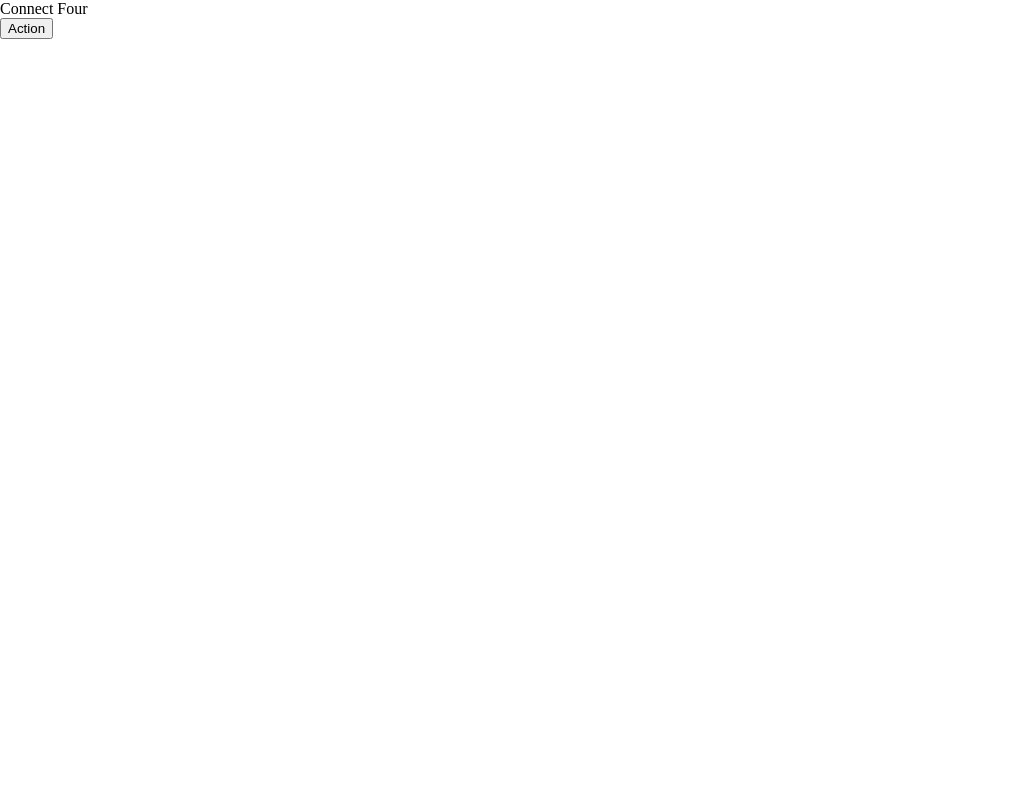
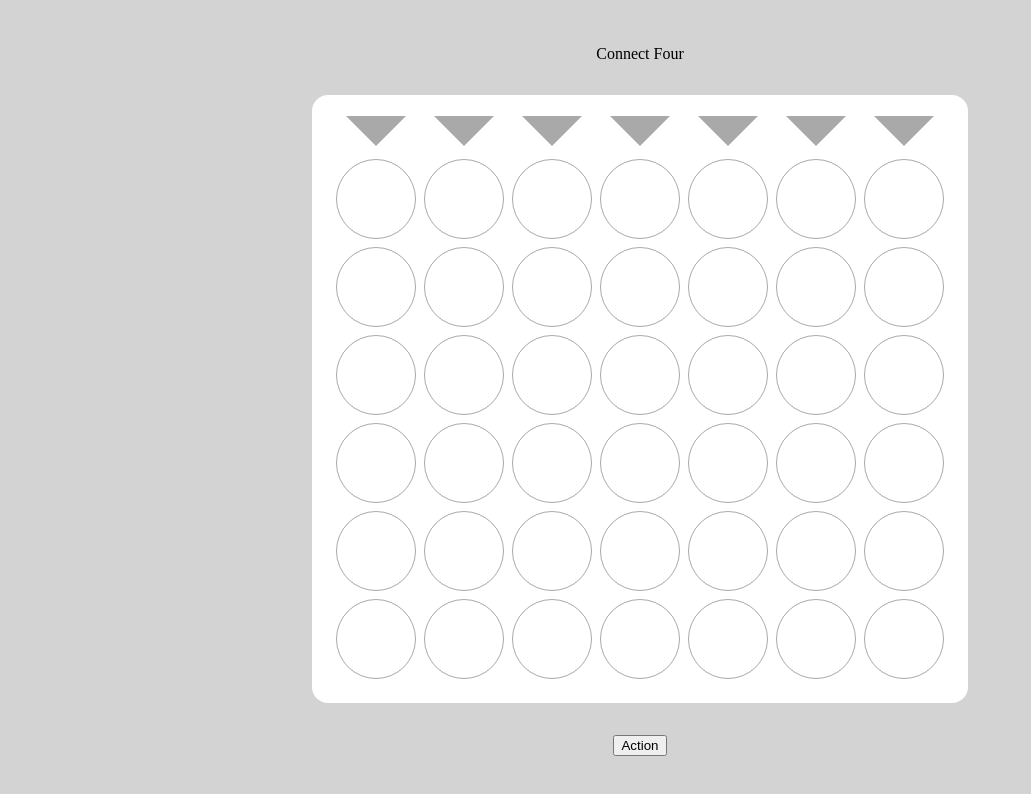
Before and after one commit to jskartes/connect-four, a plain HTML site: page index.html in a window 1280 px wide. Shown: the whole page, without its empty margins (0-1031 px from the left). Drawn offline with Linux system fonts and the light colour scheme.

Commit message:
finish initial CSS structure

```diff
--- a/index.html
+++ b/index.html
@@ -13,6 +13,7 @@
 
   <p id='game-state'></p>
 
+  <div id='board-frame'>
     <section id='column-buttons'>
       <div></div>
       <div></div>
@@ -73,6 +74,7 @@
       <div id='c6r4'></div>
       <div id='c6r5'></div>
     </section>
+  </div>
 
   <button>Action</button>
 
--- a/style.css
+++ b/style.css
@@ -2,3 +2,48 @@
   box-sizing: border-box;
   margin: 0;
 }
+
+body {
+  align-items: center;
+  background-color: lightgray;
+  display: flex;
+  flex-direction: column;
+  height: 100vh;
+  justify-content: center;
+}
+
+#board-frame {
+  background-color: white;
+  border-radius: 2vmin;
+  display: flex;
+  flex-direction: column;
+  justify-content: center;
+  margin: 4vmin 0;
+  padding: 3vmin;
+}
+
+#column-buttons {
+  display: grid;
+  gap: 1vmin;
+  grid-template-columns: repeat(7, 10vmin);
+  margin-top: -1vmin;
+}
+
+#column-buttons div {
+  border-left: 5vmin solid transparent;
+  border-right: 5vmin solid transparent;
+  border-top: 5vmin solid darkgray;
+  transform: scale(0.75);
+}
+
+#board {
+  display: grid;
+  gap: 1vmin;
+  grid-template: repeat(6, 10vmin) / repeat(7, 10vmin);
+  margin-top: 1vmin;
+}
+
+#board div {
+  border: 0.15vmin solid darkgray;
+  border-radius: 50%;
+}
```
Lines whose indentation alone changed are shown as unchanged.
